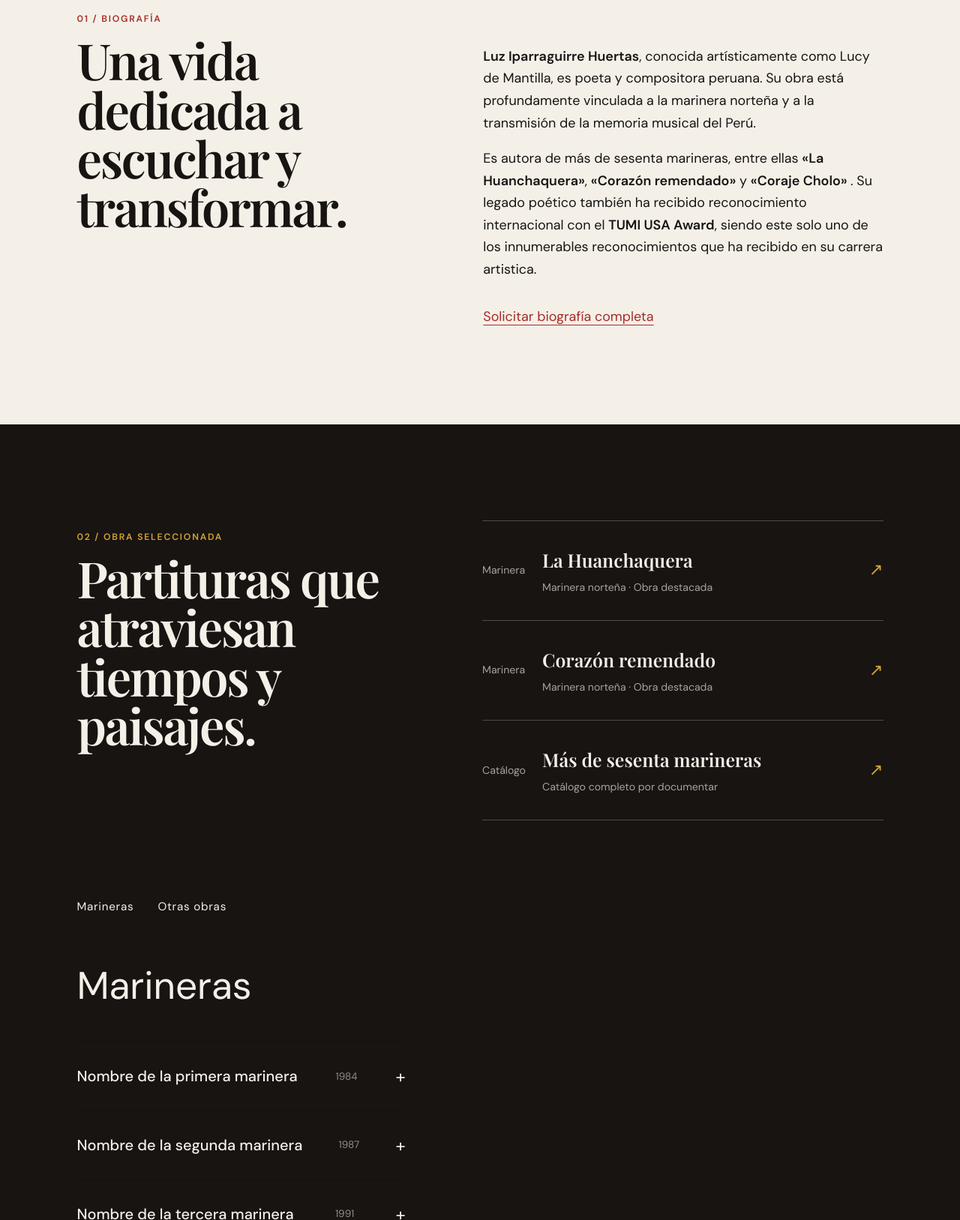
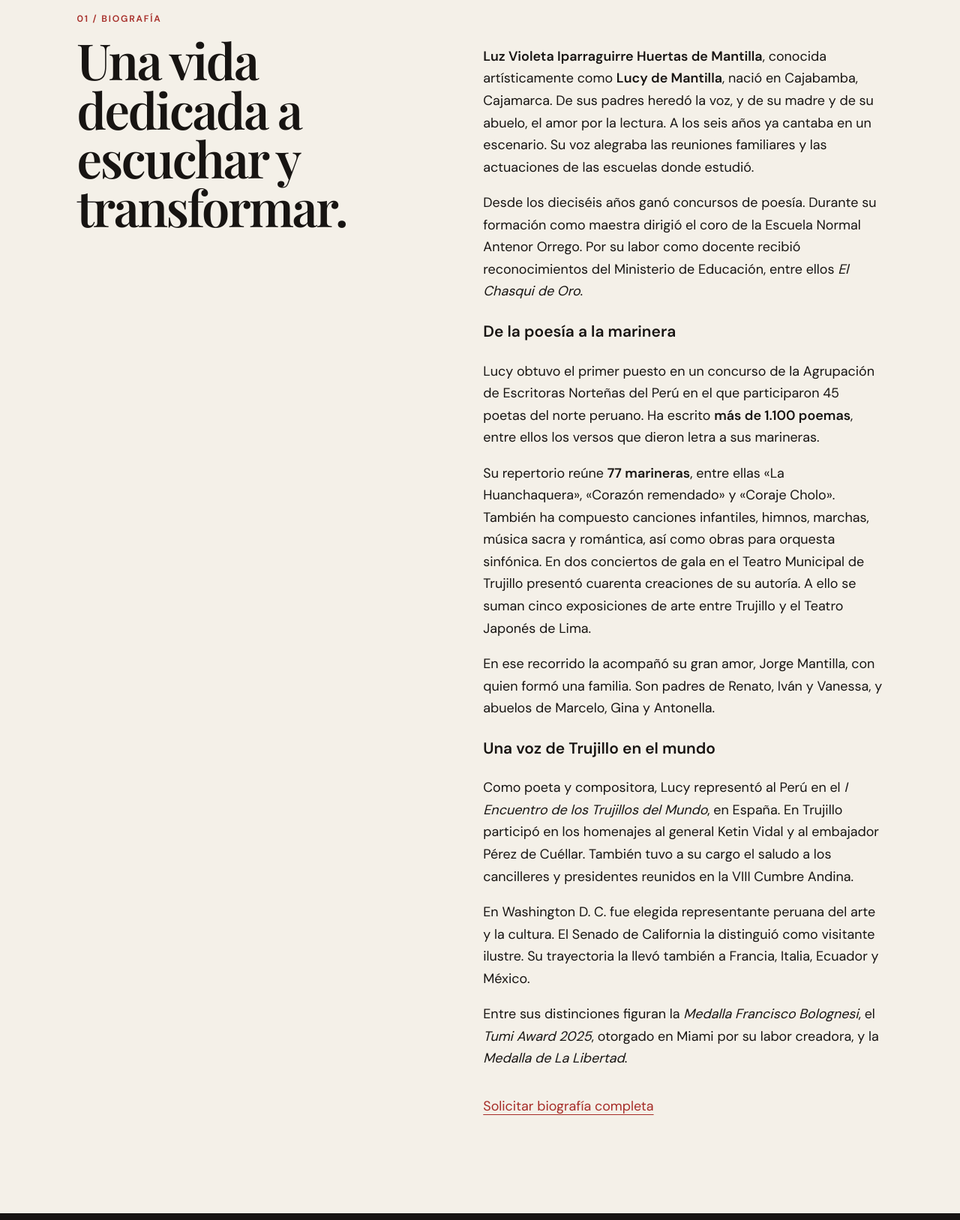
Before and after one commit to Daniel-AsVa/lucy-de-mantilla, a plain HTML site: page index.html in a window 1280 px wide. Shown: the part 926-2553 px from the top of the page at 75% size. Drawn offline with nearby package versions, Linux system fonts and the light colour scheme; a web font is replaced by a local one.

Commit message:
Merjora de la Biografía

```diff
--- a/index.html
+++ b/index.html
@@ -49,8 +49,69 @@
         <h2>Una vida dedicada a escuchar y transformar.</h2>
       </div>
       <div class="bio-copy">
-        <p><strong>Luz Iparraguirre Huertas</strong>, conocida artísticamente como Lucy de Mantilla, es poeta y compositora peruana. Su obra está profundamente vinculada a la marinera norteña y a la transmisión de la memoria musical del Perú.</p>
-        <p>Es autora de más de sesenta marineras, entre ellas <strong>«La Huanchaquera»</strong>, <strong>«Corazón remendado»</strong> y <strong> «Coraje Cholo» </strong>. Su legado poético también ha recibido reconocimiento internacional con el <strong>TUMI USA Award</strong>, siendo este solo uno de los innumerables reconocimientos que ha recibido en su carrera artistica.</p>
+        <p>
+          <strong>Luz Violeta Iparraguirre Huertas de Mantilla</strong>, conocida
+          artísticamente como <strong>Lucy de Mantilla</strong>, nació en Cajabamba,
+          Cajamarca. De sus padres heredó la voz, y de su madre y de su abuelo,
+          el amor por la lectura. A los seis años ya cantaba en un escenario.
+          Su voz alegraba las reuniones familiares y las actuaciones de las
+          escuelas donde estudió.
+        </p>
+
+        <p>
+          Desde los dieciséis años ganó concursos de poesía. Durante su formación
+          como maestra dirigió el coro de la Escuela Normal Antenor Orrego.
+          Por su labor como docente recibió reconocimientos del Ministerio de Educación,
+          entre ellos <em>El Chasqui de Oro</em>.
+        </p>
+
+        <h3>De la poesía a la marinera</h3>
+
+        <p>
+          Lucy obtuvo el primer puesto en un concurso de la Agrupación de
+          Escritoras Norteñas del Perú en el que participaron 45 poetas del norte
+          peruano. Ha escrito <strong>más de 1.100 poemas</strong>, entre ellos
+          los versos que dieron letra a sus marineras.
+        </p>
+
+        <p>
+          Su repertorio reúne <strong>77 marineras</strong>, entre ellas
+          «La Huanchaquera», «Corazón remendado» y «Coraje Cholo». También ha
+          compuesto canciones infantiles, himnos, marchas, música sacra y romántica,
+          así como obras para orquesta sinfónica. En dos conciertos de gala en el
+          Teatro Municipal de Trujillo presentó cuarenta creaciones de su autoría.
+          A ello se suman cinco exposiciones de arte entre Trujillo y el Teatro
+          Japonés de Lima.
+        </p>
+
+        <p>
+          En ese recorrido la acompañó su gran amor, Jorge Mantilla, con quien
+          formó una familia. Son padres de Renato, Iván y Vanessa, y abuelos de
+          Marcelo, Gina y Antonella.
+        </p>
+
+        <h3>Una voz de Trujillo en el mundo</h3>
+
+        <p>
+          Como poeta y compositora, Lucy representó al Perú en el
+          <em>I Encuentro de los Trujillos del Mundo</em>, en España. En Trujillo
+          participó en los homenajes al general Ketin Vidal y al embajador Pérez
+          de Cuéllar. También tuvo a su cargo el saludo a los cancilleres y
+          presidentes reunidos en la VIII Cumbre Andina.
+        </p>
+
+        <p>
+          En Washington D. C. fue elegida representante peruana del arte y la
+          cultura. El Senado de California la distinguió como visitante ilustre.
+          Su trayectoria la llevó también a Francia, Italia, Ecuador y México.
+        </p>
+
+        <p>
+          Entre sus distinciones figuran la <em>Medalla Francisco Bolognesi</em>,
+          el <em>Tumi Award 2025</em>, otorgado en Miami por su labor creadora,
+          y la <em>Medalla de La Libertad</em>.
+        </p>
+
         <a class="text-link" href="#contacto">Solicitar biografía completa</a>
       </div>
     </section>
```
